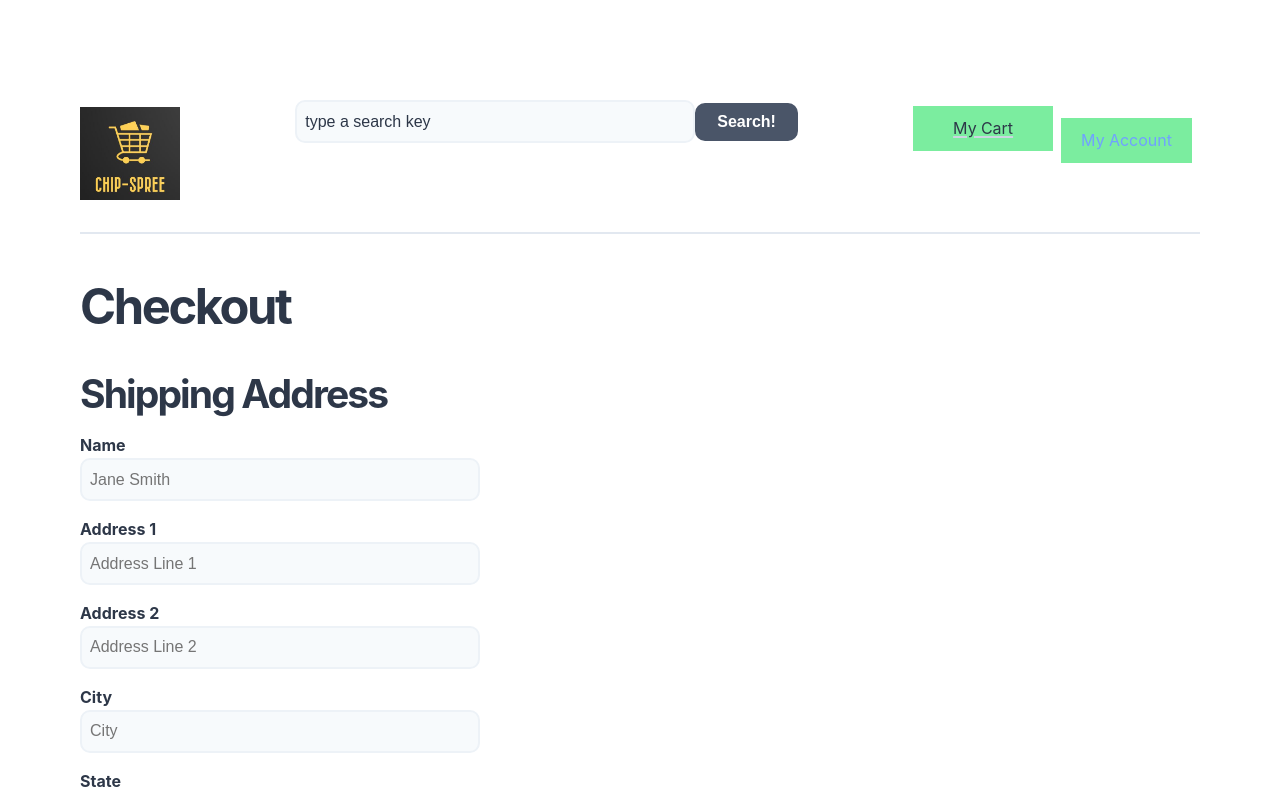
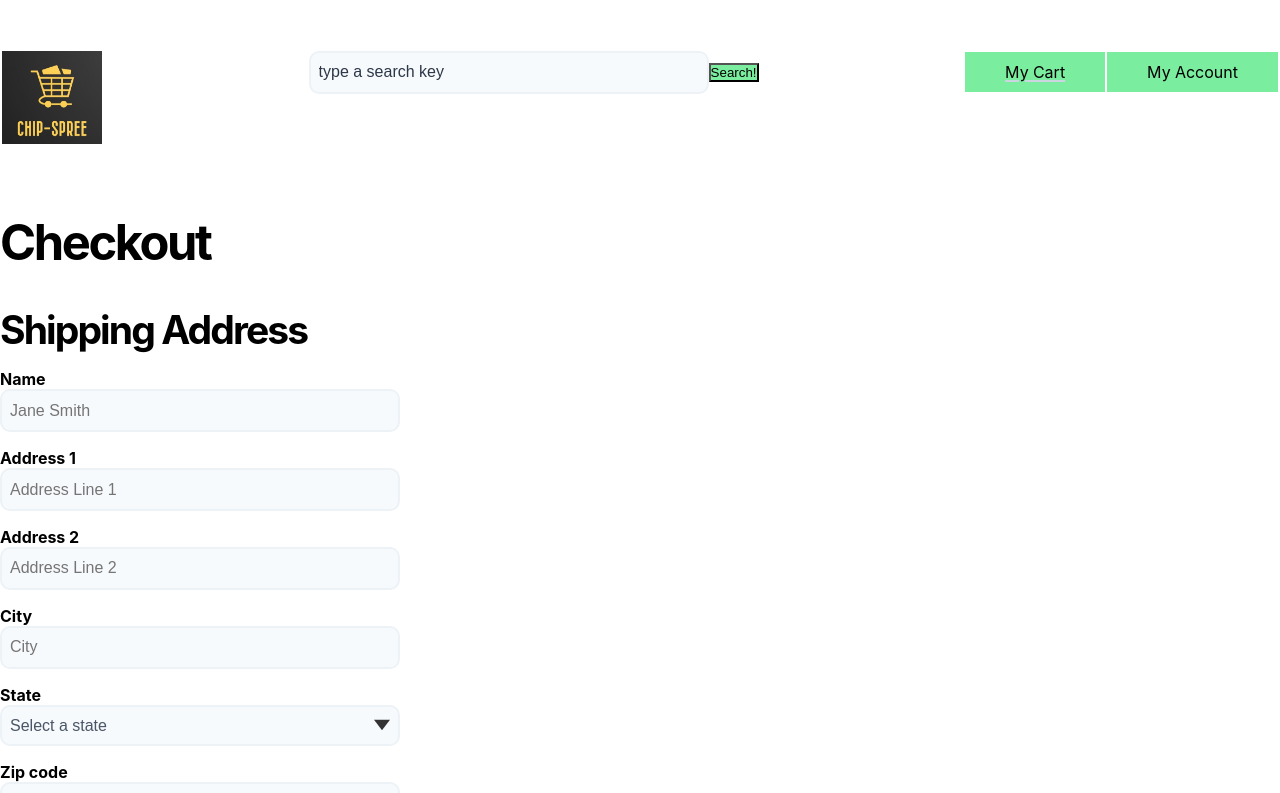
Before and after one commit to Snafkin547/Spree, a React (Create React App) app in the folder project/frontend/: page /checkout in a window 1280 px wide. Shown: the top 793 px of the page. Built offline with nearby package versions, Linux system fonts and the light colour scheme.

Commit message:
EN-031 fixed CSS issues

```diff
--- a/project/frontend/src/components/TheAccount.js
+++ b/project/frontend/src/components/TheAccount.js
@@ -39,11 +39,11 @@ export default function TheAccount() {
 
     return (
         <>
-            <div className="the-account">
+            <ul className="cart-items">
           <span onClick={() => setShowLoginSign(!showLoginSign)}>
             {isLogin ? window.localStorage.getItem("mailBox") : "My Account"}
           </span>
-            </div>
+            </ul>
             {showLoginSign && (
                 isLogin ?
                     <ul className="login-sign" onClick={() => setShowLoginSign(false)}>
--- a/project/frontend/src/pages/Checkout.css
+++ b/project/frontend/src/pages/Checkout.css
@@ -53,15 +53,6 @@
     -webkit-tap-highlight-color: transparent;
   }
 
-  html {
-    font-size: 16px;
-    font-family: -apple-system, BlinkMacSystemFont, "avenir next", avenir,
-      "helvetica neue", helvetica, ubuntu, roboto, noto, "segoe ui", arial,
-      sans-serif;
-    margin: 0;
-    padding: 0;
-    text-decoration-skip-ink: "auto";
-  }
 
   :root {
     --gray-900: #1a202c;
@@ -98,15 +89,6 @@
     --focus-ring-color: var(--blue-500);
   }
 
-  body {
-    padding: 0;
-    margin: calc((100vh / 25) * 1.563) calc((100vw / 25) * 1.563);
-    background-color: white;
-    font-weight: 400;
-    line-height: 1.563;
-    color: var(--text-color);
-    caret-color: var(--text-color);
-  }
 
   @media (prefers-color-scheme: dark) {
     body {
@@ -432,41 +414,9 @@
     }
   }
 
-  input[type="submit"],
-  input[type="reset"],
-  input[type="button"],
-  button {
-    padding: 0.5rem 1.25rem;
-    font-size: 1rem;
-    border-radius: 10px;
-    background-color: var(--gray-700);
-    border: 2px solid var(--gray-700);
-    color: white;
-    text-decoration: none;
-    font-weight: bold;
-    margin-bottom: 1rem;
-    -webkit-appearance: none;
-    -moz-appearance: none;
-    appearance: none;
-    display: inline-block;
-    line-height: initial;
-    transition: background-color 200ms ease-in-out, border 200ms ease-in-out,
-      transform 200ms ease-in-out;
-    -webkit-touch-callout: none;
-    -webkit-user-select: none;
-    user-select: none;
-  }
 
-  @media (prefers-color-scheme: dark) {
-    input[type="submit"],
-    input[type="reset"],
-    input[type="button"],
-    button {
-      background-color: white;
-      border: 2px solid white;
-      color: var(--gray-800);
-    }
-  }
+
+
 
   @media (hover: hover) {
     input[type="submit"]:hover,
@@ -496,44 +446,6 @@
     outline: none;
   }
 
-  /* Tables
-  ––––––––––––––––––––––––––––––––– */
-  table {
-    width: 100%;
-    border-spacing: 0;
-    margin-bottom: 1.563rem;
-    font-variant-numeric: tabular-nums;
-  }
-
-  th,
-  td {
-    padding: 0.5rem 0.5rem 0.5rem 0;
-    margin: 0;
-  }
-
-  th {
-    font-weight: bold;
-    text-align: left;
-    border-bottom: 2px solid var(--gray-300);
-    color: var(--gray-300);
-  }
-
-  @media (prefers-color-scheme: dark) {
-    th {
-      border-color: var(--gray-700);
-      color: var(--gray-700);
-    }
-  }
-
-  td {
-    border-bottom: 2px solid var(--gray-300);
-  }
-
-  @media (prefers-color-scheme: dark) {
-    td {
-      border-color: var(--gray-700);
-    }
-  }
 
   /* Code
   ––––––––––––––––––––––––––––––––– */
@@ -652,26 +564,7 @@
     }
   }
 
-  button:disabled {
-    opacity: 0.5;
-    cursor: not-allowed !important;
-  }
 
-  button + button {
-    margin-left: 0.5rem;
-  }
-
-  button.secondary,
-  button[type="reset"] {
-    background-color: var(--gray-300);
-    border: 2px solid var(--gray-300);
-    color: var(--gray-900);
-  }
-
-  button.secondary:hover,
-  button[type="reset"]:hover {
-    background-color: var(--gray-400);
-  }
 
 
   input[type="email"],
```
